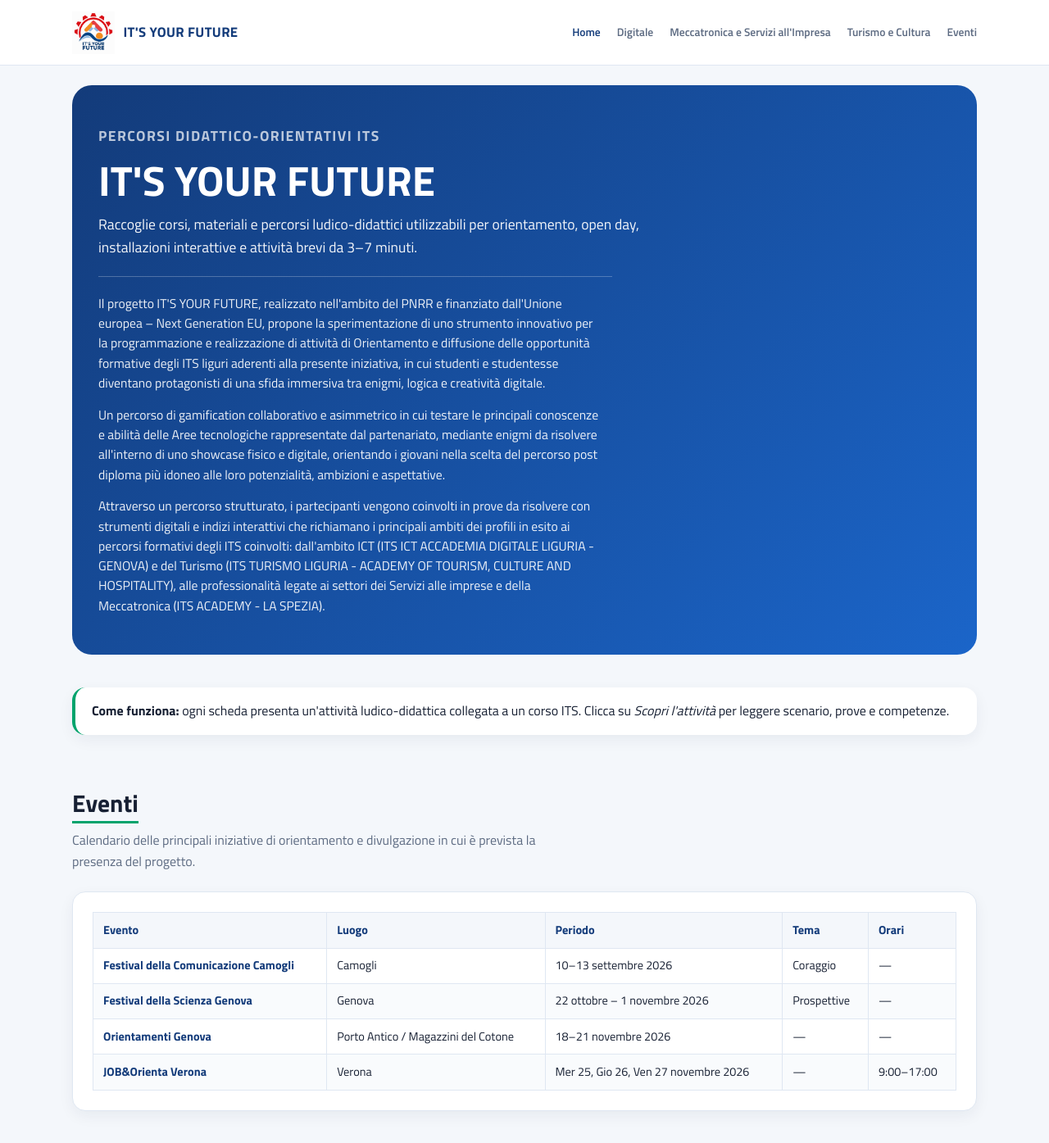
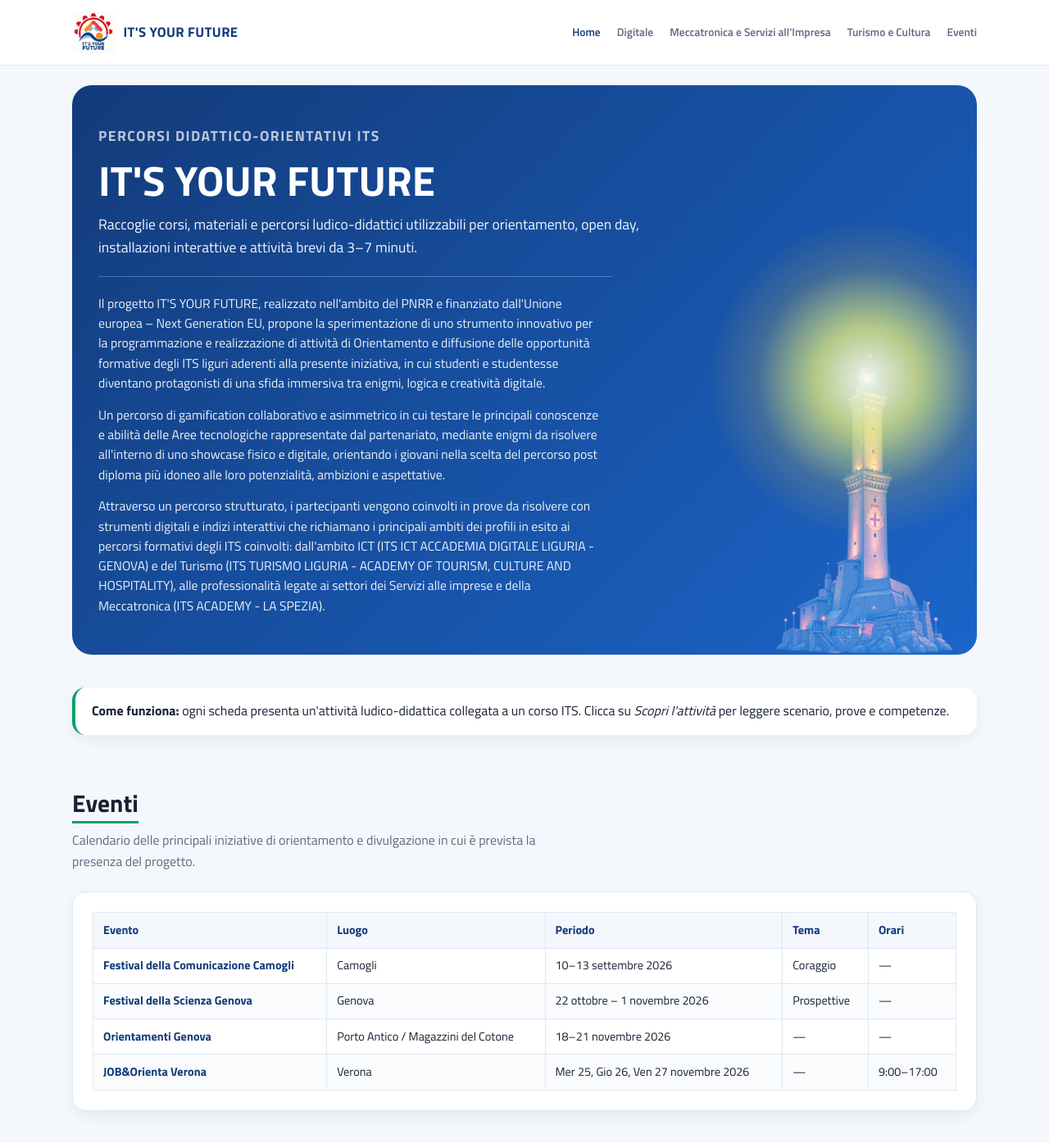
Before and after one commit to vongomben/its-your-future, a Jekyll site: the page built from index.html, in a window 1280 px wide and 1400 px high. Shown: the top 1395 px of the window at 82% size. Built offline with Jekyll 4.4.1, drawn with Linux system fonts in a browser that asks for light colours.

Commit message:
Put the pulsing Lanterna tower on the right of the homepage hero.
Co-authored-by: Cursor <cursoragent@cursor.com>

```diff
--- a/_sass/_components.scss
+++ b/_sass/_components.scss
@@ -1,10 +1,15 @@
 // Hero
 .iyf-hero {
-  padding: 3rem 2rem;
+  position: relative;
+  display: flex;
+  align-items: stretch;
+  gap: 1rem 1.5rem;
+  padding: 3rem 1.25rem 3rem 2rem;
   border-radius: $radius-lg;
   background: linear-gradient(135deg, $brand, $brand-light);
   color: $paper;
   margin: 1.5rem 0 2.5rem;
+  overflow: hidden;
 
   h1 {
     margin: 0 0 0.5rem;
@@ -16,6 +21,12 @@
     max-width: 70ch;
     font-size: 1.1rem;
     opacity: 0.95;
+  }
+
+  &__copy {
+    flex: 1 1 22rem;
+    min-width: 0;
+    z-index: 1;
   }
 
   &__progetto {
@@ -33,6 +44,88 @@
       line-height: 1.55;
       opacity: 0.92;
     }
+  }
+
+  &__faro {
+    position: relative;
+    flex: 0 0 min(34%, 15.5rem);
+    align-self: flex-end;
+    margin: -3rem -0.4rem -3.1rem 0;
+    min-height: 18rem;
+    pointer-events: none;
+  }
+
+  &__faro-tower {
+    display: block;
+    width: 100%;
+    height: auto;
+    object-fit: contain;
+    object-position: bottom center;
+    mix-blend-mode: screen;
+  }
+
+  &__faro-flare {
+    position: absolute;
+    left: 51.6%;
+    top: 9%;
+    z-index: 2;
+    width: 160%;
+    aspect-ratio: 1 / 1;
+    transform: translate(-50%, -50%);
+    border-radius: 50%;
+    background: radial-gradient(
+      circle,
+      rgba(255, 240, 190, 1) 0%,
+      rgba(255, 200, 90, 0.75) 22%,
+      rgba(255, 160, 50, 0.2) 48%,
+      rgba(255, 140, 40, 0) 70%
+    );
+    animation: iyf-faro-pulse 2.4s ease-in-out infinite;
+    pointer-events: none;
+  }
+}
+
+@keyframes iyf-faro-pulse {
+  0%,
+  100% {
+    opacity: 0.35;
+    filter: blur(2px) brightness(0.9);
+  }
+  50% {
+    opacity: 1;
+    filter: blur(1px) brightness(1.35);
+  }
+}
+
+@media (max-width: 720px) {
+  .iyf-hero {
+    padding: 2rem 1.15rem 2.2rem;
+  }
+
+  .iyf-hero__faro {
+    position: absolute;
+    right: 0;
+    bottom: 0;
+    flex: none;
+    width: min(38%, 9.5rem);
+    min-height: 0;
+    margin: 0;
+    z-index: 0;
+    opacity: 0.9;
+  }
+
+  .iyf-hero__copy {
+    position: relative;
+    z-index: 1;
+    padding-right: 22%;
+  }
+}
+
+@media (prefers-reduced-motion: reduce) {
+  .iyf-hero__faro-flare {
+    animation: none;
+    opacity: 0.85;
+    filter: none;
   }
 }
 
--- a/index.html
+++ b/index.html
@@ -6,6 +6,7 @@ description: "Percorsi ludico-didattici ITS: corsi, materiali e attività per or
 ---
 
 <section class="iyf-hero">
+  <div class="iyf-hero__copy">
     <p class="iyf-kicker">{{ site.hero.kicker }}</p>
     <h1>{{ site.hero.title }}</h1>
     <p>{{ site.hero.description }}</p>
@@ -16,6 +17,18 @@ description: "Percorsi ludico-didattici ITS: corsi, materiali e attività per or
       {% endfor %}
     </div>
     {% endif %}
+  </div>
+  <div class="iyf-hero__faro" aria-hidden="true">
+    <img
+      class="iyf-hero__faro-tower"
+      src="{{ '/img/faro-torre.png' | relative_url }}"
+      alt=""
+      width="650"
+      height="975"
+      decoding="async"
+    >
+    <span class="iyf-hero__faro-flare"></span>
+  </div>
 </section>
 
 <div class="iyf-note">
```
Lines whose indentation alone changed are shown as unchanged.
